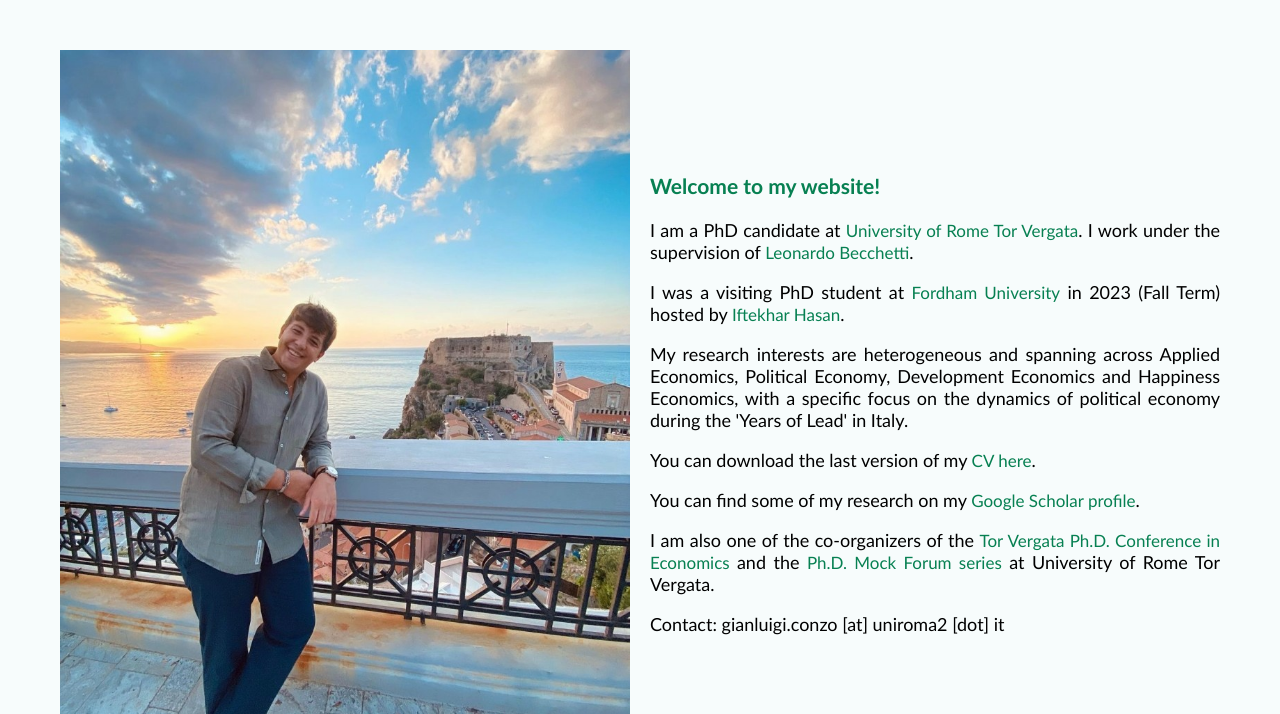
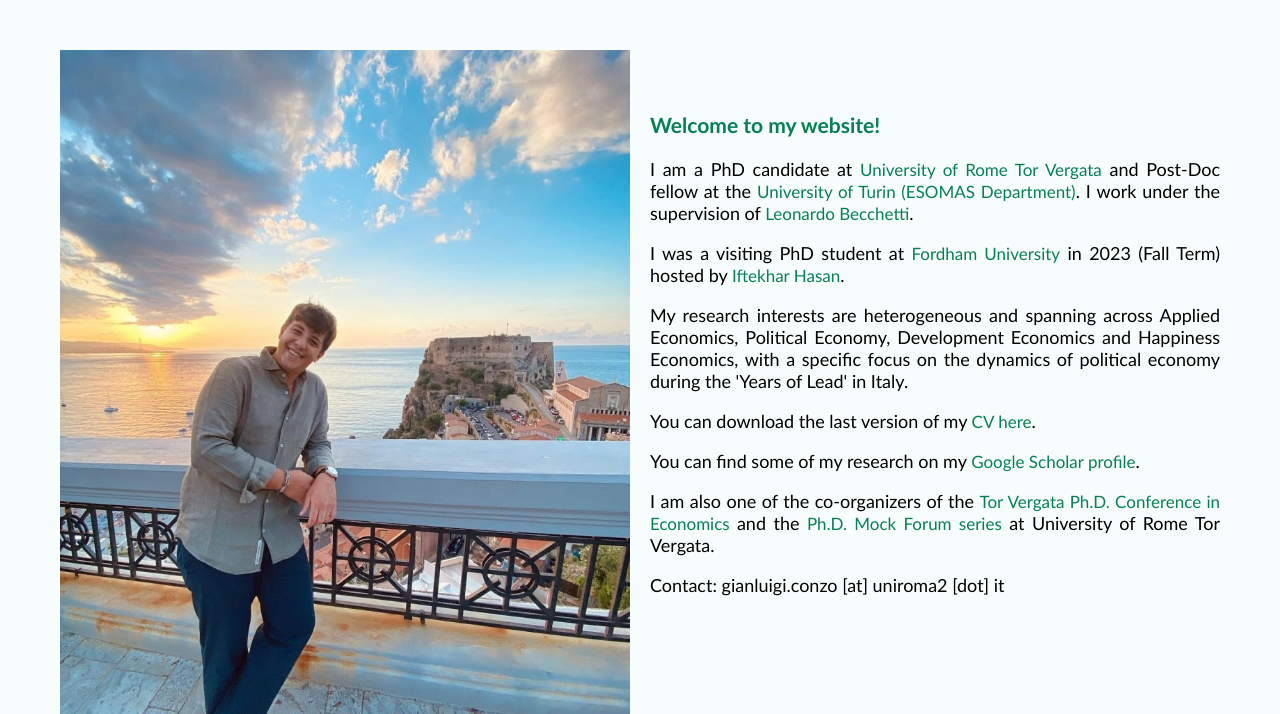
Before and after one commit to GianluigiConzo/GianluigiConzo.github.io, a plain HTML site: page index.html in a window 1280 px wide. Shown: the part 86-800 px from the top of the page. Drawn offline with Linux system fonts and the light colour scheme.

Commit message:
Add files via upload

```diff
--- a/index.html
+++ b/index.html
@@ -42,7 +42,7 @@
     <h3 style="color:#078052">Welcome to my website!</h3>
 
     <p>
-I am a PhD candidate at <a href="https://economia.uniroma2.it/phd/ef" target="_blank">University of Rome Tor Vergata</a>. I work under the supervision of <a href="https://economia.uniroma2.it/faculty/148/becchetti-leonardo" target="_blank">Leonardo Becchetti</a>. </p>
+I am a PhD candidate at <a href="https://economia.uniroma2.it/phd/ef" target="_blank">University of Rome Tor Vergata</a> and Post-Doc fellow at the <a href="https://www.esomas.unito.it/do/home.pl" target="_blank">University of Turin (ESOMAS Department)</a>. I work under the supervision of <a href="https://economia.uniroma2.it/faculty/148/becchetti-leonardo" target="_blank">Leonardo Becchetti</a>. </p>
   <p> I was a visiting PhD student at <a href="https://www.fordham.edu/gabelli-school-of-business/academic-programs-and-admissions/graduate-programs/academic-programs/phd-program/" target="_blank"> Fordham University</a> in 2023 (Fall Term) hosted by <a href="https://www.fordham.edu/gabelli-school-of-business/faculty/full-time-faculty/iftekhar-hasan/" target="_blank">Iftekhar Hasan</a>.
 </p>
 
@@ -57,6 +57,7 @@ I am a PhD candidate at <a href="https://economia.uniroma2.it/phd/ef" target="_b
 <p>I am also one of the co-organizers of the <a href="https://economia.uniroma2.it/phd/ef/tor-vergata-phd-conference-in-economics/" target="_blank">Tor Vergata Ph.D. Conference in Economics </a> and the <a href="https://sites.google.com/view/mock-forum-series/home" target="_blank">Ph.D. Mock Forum series</a> at University of Rome Tor Vergata.</p>
 <p>Contact: gianluigi.conzo [at] uniroma2 [dot] it </p>
 
+<!--
 </main>
 
 <main class="container_researchteaching" class="center">
@@ -67,6 +68,8 @@ I am a PhD candidate at <a href="https://economia.uniroma2.it/phd/ef" target="_b
 </div>
 
 </main>
+>
+-->
 
 <main class="skills">
 
```
